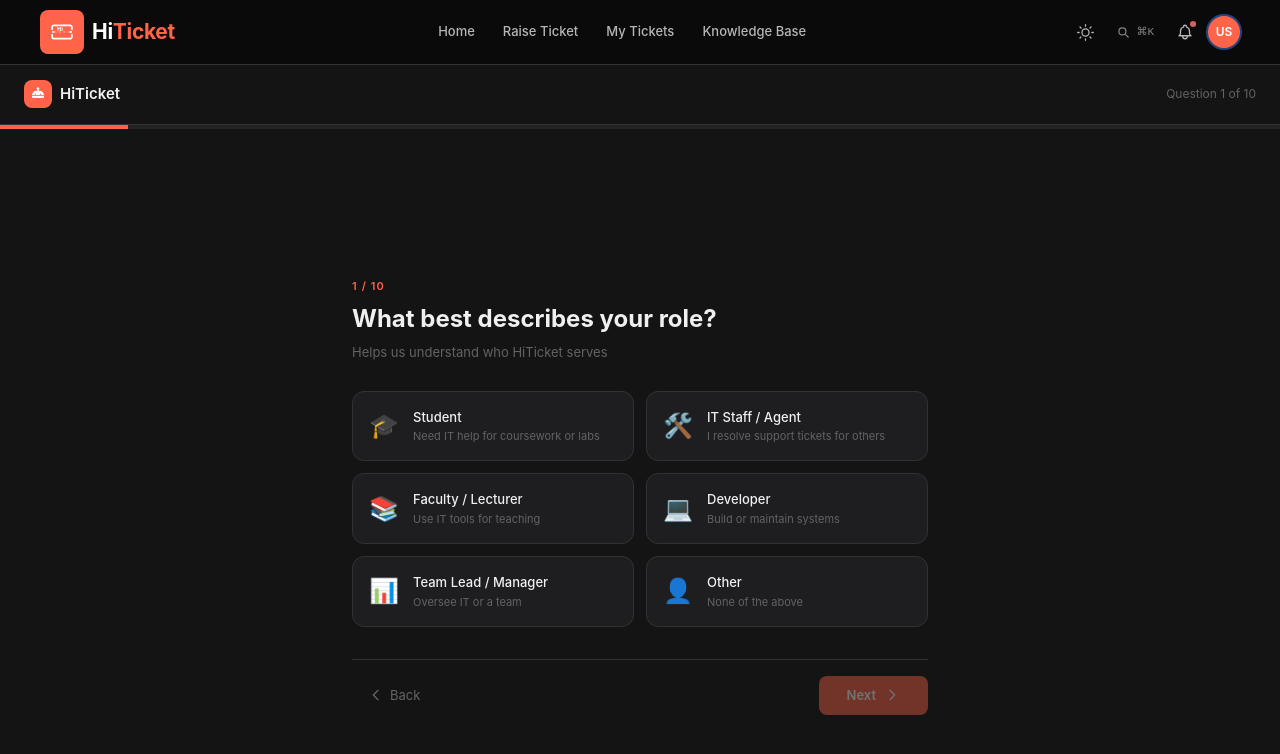
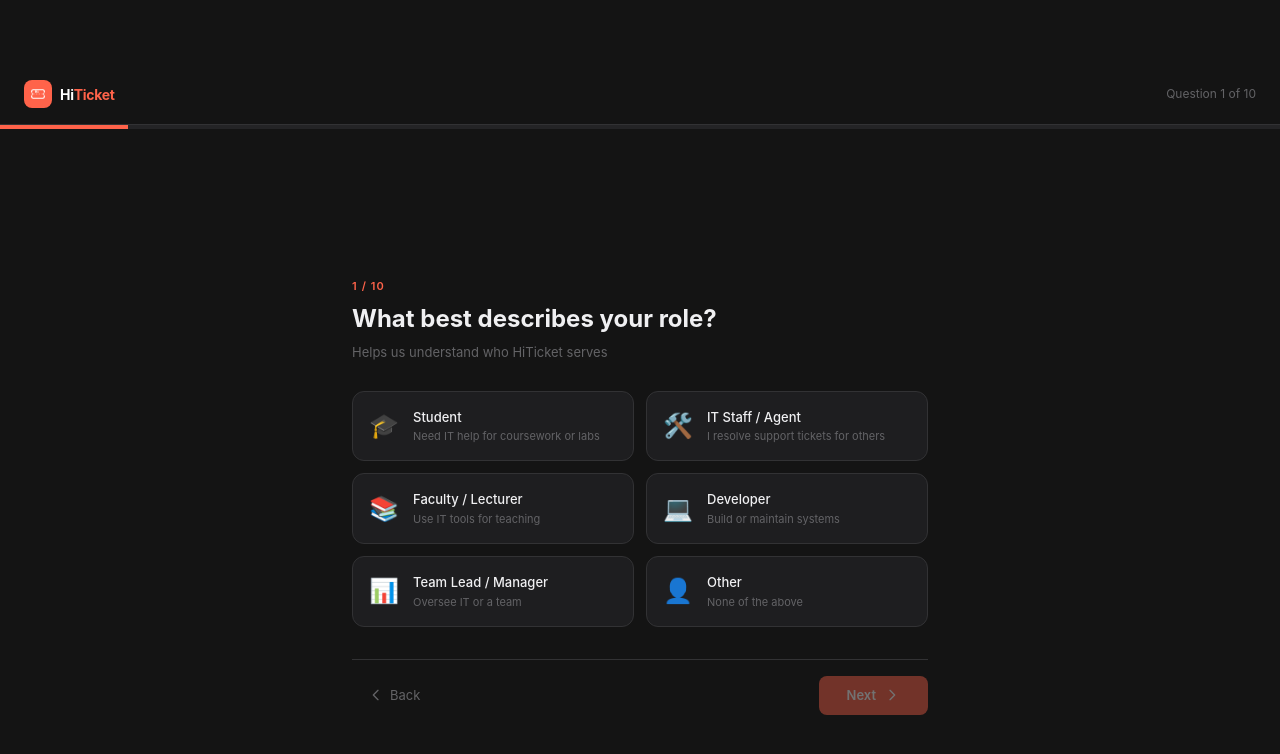
Before and after one commit to chaitanyadeepc/it-ticketing, a React (Vite) app in the folder helpdesk-ai/: page /survey in a window 1280 px wide. Shown: the top 754 px of the page. Built offline with nearby package versions, Linux system fonts and the light colour scheme.

Commit message:
fix: use real LogoMark everywhere, hide Navbar on /survey

```diff
--- a/helpdesk-ai/src/components/layout/Navbar.jsx
+++ b/helpdesk-ai/src/components/layout/Navbar.jsx
@@ -100,6 +100,7 @@
   }, [isMobileMenuOpen]);
 
   if (location.pathname === '/login') return null;
+  if (location.pathname === '/survey') return null;
   if (location.pathname === '/' && !localStorage.getItem('token')) return null;
 
   const isAdmin = localStorage.getItem('userRole') === 'admin';
--- a/helpdesk-ai/src/pages/Home.jsx
+++ b/helpdesk-ai/src/pages/Home.jsx
@@ -2,6 +2,7 @@
 import { useNavigate, Link } from 'react-router-dom';
 import PageWrapper from '../components/layout/PageWrapper';
 import Button from '../components/ui/Button';
+import LogoMark from '../components/ui/LogoMark';
 import api from '../api/api';
 
 const avatarColors = ['#3b82f6', '#6366f1', '#22c55e', '#f59e0b'];
@@ -324,13 +325,8 @@
       {/* ── Custom sticky header ─────────────────────────────────────────── */}
       <header className="fixed top-0 left-0 right-0 z-50 bg-[#09090b]/90 backdrop-blur-md border-b border-[#27272a]">
         <div className="max-w-7xl mx-auto px-4 sm:px-6 lg:px-10 h-16 flex items-center justify-between">
-          <Link to="/" className="flex items-center gap-2.5">
-            <div className="w-7 h-7 bg-[#3b82f6] rounded-lg flex items-center justify-center">
-              <svg className="w-4 h-4 text-white" viewBox="0 0 24 24" fill="currentColor">
-                <path d="M12 2a2 2 0 0 1 2 2c0 .74-.4 1.39-1 1.73V7h1a7 7 0 0 1 7 7H3a7 7 0 0 1 7-7h1V5.73A2 2 0 0 1 10 4a2 2 0 0 1 2-2m-4 9.5a1 1 0 0 0-1 1 1 1 0 0 0 1 1 1 1 0 0 0 1-1 1 1 0 0 0-1-1m8 0a1 1 0 0 0-1 1 1 1 0 0 0 1 1 1 1 0 0 0 1-1 1 1 0 0 0-1-1M3 15h18v1a2 2 0 0 1-2 2H5a2 2 0 0 1-2-2v-1Z" />
-              </svg>
-            </div>
-            <span className="text-[15px] font-bold text-[#fafafa]">HiTicket</span>
+          <Link to="/">
+            <LogoMark size="sm" />
           </Link>
           <div className="hidden sm:flex items-center gap-1">
             <a href="#how-it-works" className="px-3 py-1.5 text-[13px] text-[#71717a] hover:text-[#fafafa] hover:bg-[#18181b] rounded-lg transition-colors">How It Works</a>
@@ -759,10 +755,10 @@
       {/* ── Final CTA ─────────────────────────────────────────────────────── */}
       <section className="border-t border-[#27272a] bg-[#0d0d0f] py-20 px-4 sm:px-6 lg:px-10">
         <div className="max-w-3xl mx-auto text-center">
-          <div className="w-14 h-14 bg-[#3b82f6] rounded-2xl flex items-center justify-center mx-auto mb-6 shadow-2xl shadow-[#3b82f6]/20">
-            <svg className="w-7 h-7 text-white" viewBox="0 0 24 24" fill="currentColor">
-              <path d="M12 2a2 2 0 0 1 2 2c0 .74-.4 1.39-1 1.73V7h1a7 7 0 0 1 7 7H3a7 7 0 0 1 7-7h1V5.73A2 2 0 0 1 10 4a2 2 0 0 1 2-2m-4 9.5a1 1 0 0 0-1 1 1 1 0 0 0 1 1 1 1 0 0 0 1-1 1 1 0 0 0-1-1m8 0a1 1 0 0 0-1 1 1 1 0 0 0 1 1 1 1 0 0 0 1-1 1 1 0 0 0-1-1M3 15h18v1a2 2 0 0 1-2 2H5a2 2 0 0 1-2-2v-1Z" />
-            </svg>
+          <div className="flex justify-center mb-6">
+            <div className="shadow-2xl shadow-[#FF634A]/30 rounded-xl">
+              <LogoMark size="xl" showWordmark={false} />
+            </div>
           </div>
           <h2 className="text-[30px] sm:text-[36px] font-black text-[#fafafa] mb-4">Ready to streamline IT support?</h2>
           <p className="text-[15px] text-[#52525b] mb-8">Join 2,400+ users who've switched to faster, smarter IT support. No configuration required.</p>
@@ -788,13 +784,8 @@
         <div className="max-w-7xl mx-auto">
           <div className="grid grid-cols-1 sm:grid-cols-3 gap-8 mb-8">
             <div>
-              <div className="flex items-center gap-2.5 mb-3">
-                <div className="w-7 h-7 bg-[#3b82f6] rounded-lg flex items-center justify-center">
-                  <svg className="w-4 h-4 text-white" viewBox="0 0 24 24" fill="currentColor">
-                    <path d="M12 2a2 2 0 0 1 2 2c0 .74-.4 1.39-1 1.73V7h1a7 7 0 0 1 7 7H3a7 7 0 0 1 7-7h1V5.73A2 2 0 0 1 10 4a2 2 0 0 1 2-2m-4 9.5a1 1 0 0 0-1 1 1 1 0 0 0 1 1 1 1 0 0 0 1-1 1 1 0 0 0-1-1m8 0a1 1 0 0 0-1 1 1 1 0 0 0 1 1 1 1 0 0 0 1-1 1 1 0 0 0-1-1M3 15h18v1a2 2 0 0 1-2 2H5a2 2 0 0 1-2-2v-1Z" />
-                  </svg>
-                </div>
-                <span className="text-[15px] font-bold text-[#fafafa]">HiTicket</span>
+              <div className="mb-3">
+                <LogoMark size="sm" />
               </div>
               <p className="text-[12px] text-[#52525b] leading-relaxed">AI-powered IT helpdesk for modern teams. Built as a final year project with React 19, Node.js, and MongoDB.</p>
             </div>
--- a/helpdesk-ai/src/pages/Survey.jsx
+++ b/helpdesk-ai/src/pages/Survey.jsx
@@ -1,5 +1,6 @@
 import React, { useState } from 'react';
 import { Link, useNavigate } from 'react-router-dom';
+import LogoMark from '../components/ui/LogoMark';
 
 const BASE_URL = import.meta.env.VITE_API_URL || 'http://localhost:5000/api';
 
@@ -128,15 +129,6 @@
 
 const TOTAL = STEPS.length;
 
-// ── Logo ────────────────────────────────────────────────────────────────────
-const Logo = () => (
-  <div className="w-7 h-7 bg-[#3b82f6] rounded-lg flex items-center justify-center flex-shrink-0">
-    <svg className="w-4 h-4 text-white" viewBox="0 0 24 24" fill="currentColor">
-      <path d="M12 2a2 2 0 0 1 2 2c0 .74-.4 1.39-1 1.73V7h1a7 7 0 0 1 7 7H3a7 7 0 0 1 7-7h1V5.73A2 2 0 0 1 10 4a2 2 0 0 1 2-2m-4 9.5a1 1 0 0 0-1 1 1 1 0 0 0 1 1 1 1 0 0 0 1-1 1 1 0 0 0-1-1m8 0a1 1 0 0 0-1 1 1 1 0 0 0 1 1 1 1 0 0 0 1-1 1 1 0 0 0-1-1M3 15h18v1a2 2 0 0 1-2 2H5a2 2 0 0 1-2-2v-1Z" />
-    </svg>
-  </div>
-);
-
 // ── Done screen ─────────────────────────────────────────────────────────────
 function DoneScreen() {
   return (
@@ -224,9 +216,8 @@
     <div className="min-h-screen bg-[#09090b] flex flex-col">
       {/* Header */}
       <header className="flex items-center justify-between px-4 sm:px-6 py-4 border-b border-[#27272a]">
-        <Link to="/" className="flex items-center gap-2">
-          <Logo />
-          <span className="text-[15px] font-semibold text-[#fafafa]">HiTicket</span>
+        <Link to="/">
+          <LogoMark size="sm" />
         </Link>
         <span className="text-[12px] text-[#52525b]">
           Question {step + 1} of {TOTAL}
```
